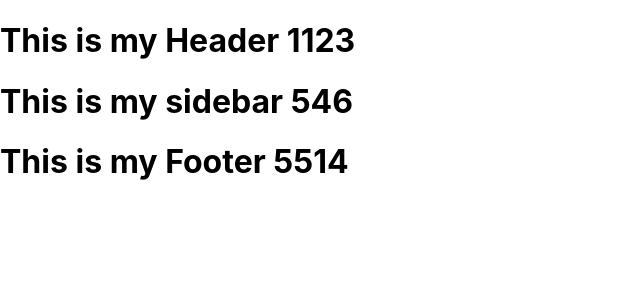
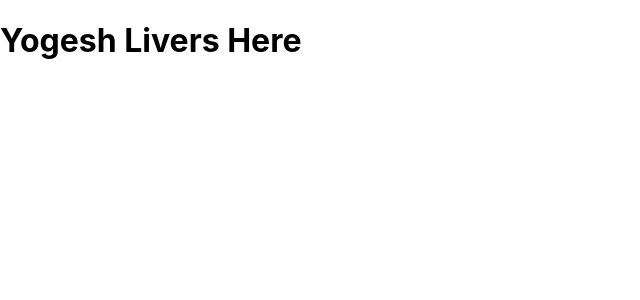
Before and after one commit to yogeshkumarpatil/new-app, a React (Create React App) app: page / in a window 1280 px wide. Shown: the top 300 px of the page, without its empty margins (0-640 px from the left). Built offline with nearby package versions, Linux system fonts and the light colour scheme.

Commit message:
Props children props pass data

```diff
--- a/src/App.js
+++ b/src/App.js
@@ -1,17 +1,11 @@
 import logo from './logo.svg';
 import './App.css';
-import Header from './Header';
-import Footer from './Footer';
-import Sidebar from './Sidebar';
+
 
 
 function App() {
   return (
-    <>
-    <Header />
-    <Sidebar />
-    <Footer />
-  </>
+    <h1>Learning Never Ends</h1>
   );
 }
 
--- /dev/null
+++ b/src/HelloMessage.js
@@ -0,0 +1,14 @@
+import react from "react";
+
+function HelloMessage(props) {
+    return (
+        console.log(props),
+        <>
+            <h1>Hello {props.name}</h1>
+            <h1>My age is : {props.age}</h1>
+            {props.children}
+        </>
+    );
+}
+
+export default HelloMessage;
--- /dev/null
+++ b/src/House.js
@@ -0,0 +1,13 @@
+import logo from './logo.svg';
+import './App.css';
+import Person from './Person';
+
+
+
+function House() {
+  return (
+    <Person name="Yogesh"/>
+  );
+}
+
+export default House;
--- /dev/null
+++ b/src/Person.js
@@ -0,0 +1,12 @@
+import logo from './logo.svg';
+import './App.css';
+
+
+
+function Person(props) {
+  return (
+    <h1>{props.name} Livers Here</h1>
+  );
+}
+
+export default Person;
--- a/src/index.js
+++ b/src/index.js
@@ -4,11 +4,21 @@
 import App from './App';
 import User from './User';
 import reportWebVitals from './reportWebVitals';
+import HelloMessage from './HelloMessage';
+import House from './House';
 
 const root = ReactDOM.createRoot(document.getElementById('root'));
+let a = "Amir";
 root.render(
  <React.StrictMode>
-  <App />
+  {/* <HelloMessage name={a} age="29" >
+    <p>Children Element 1</p>
+  </HelloMessage>
+  <HelloMessage name="Patil" age="30">
+    <button type="button" value="Click">Click</button>
+  </HelloMessage>
+  <HelloMessage name="Amit" age="31"/> */}
+  <House />
  </React.StrictMode>
 );
 
```
